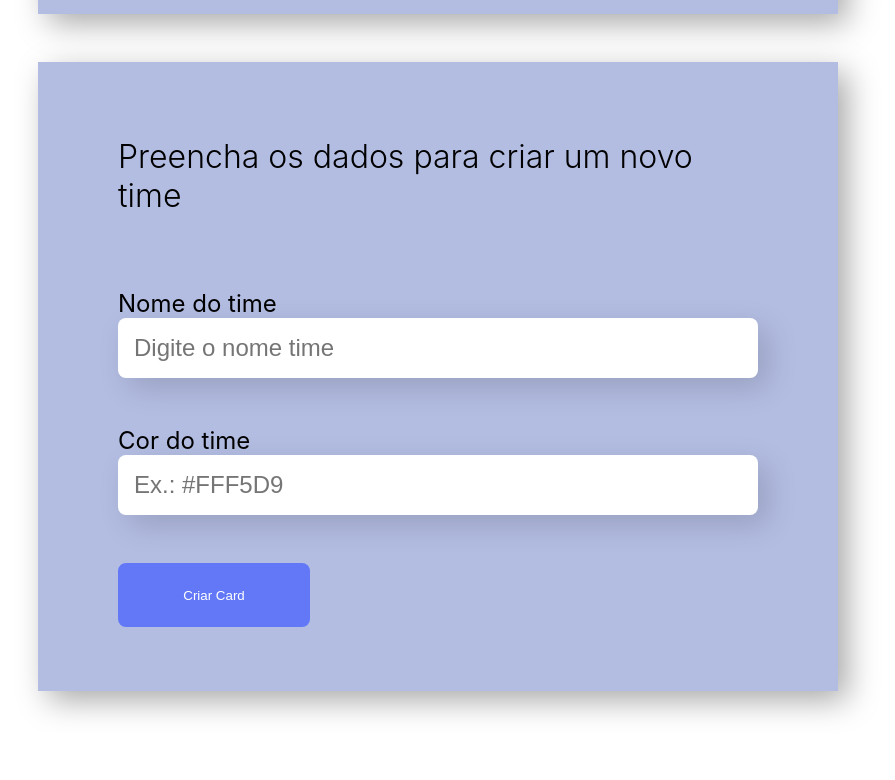
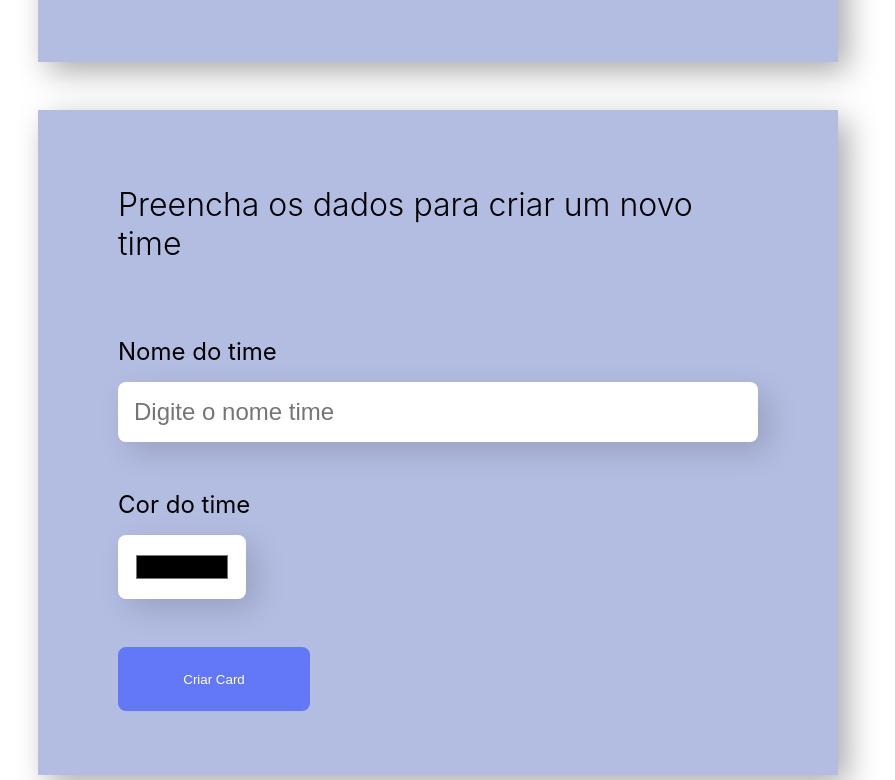
Before and after one commit to GabrielPPM/React-desenvolvendo-com-JavaScript, a React (Create React App) app in the folder organo/: page / in a window 1280 px wide. Shown: the part 1468-2248 px from the top of the page, without its empty margins (202-1097 px from the left). Built offline with nearby package versions, Linux system fonts and the light colour scheme.

Commit message:
adicionado feature de seleção de cor ao formulário. Adicionado feature de favorito

```diff
--- a/organo/src/App.js
+++ b/organo/src/App.js
@@ -17,19 +17,38 @@ function App() {
 	}
 	const [times, setTimes] = useState([
 		{ 	id: uuidv4(),
-			nome: "Back-End", cor: "#D9F7E9" },
+			favorito: false,
+			nome: "Back-End",
+			cor: "#D9F7E9"
+		},
 		{ 	id: uuidv4(),
-			nome: "Front-End", cor: "#E8F8FF" },
+			favorito: false,
+			nome: "Front-End",
+			cor: "#E8F8FF"
+		},
 		{ 	id: uuidv4(),
-			nome: "Data Science", cor: "#F0F8E2" },
+			favorito: false,
+			nome: "Data Science",
+			cor: "#F0F8E2"
+		},
 		{ 	id: uuidv4(),
-			nome: "DevOps", cor: "#FDE7E8" },
-			{ 	id: uuidv4(),
-				nome: "UX e Design", cor: "#FAE9F5" },
-				{ 	id: uuidv4(),
-					nome: "Mobile", cor: "#FFF5D9" },
-					{
-						id: uuidv4(),
+			favorito: false,
+			nome: "DevOps",
+			cor: "#FDE7E8"
+		},
+		{ 	id: uuidv4(),
+			favorito: false,
+			nome: "UX e Design",
+			cor: "#FAE9F5"
+		},
+		{ 	id: uuidv4(),
+			favorito: false,
+			nome: "Mobile",
+			cor: "#FFF5D9"
+		},
+		{
+			id: uuidv4(),
+			favorito: false,
 			nome: "Inovação e Gestão",
 			cor: "#FFEEDF",
 		},
@@ -57,6 +76,15 @@ function App() {
 		);
 	}
 
+	function resolverFavorito(id){
+		setColaboradores(colaboradores.map(colaborador => {
+			if(colaborador.id === id){
+				colaborador.favorito  = !colaborador.favorito
+				return colaborador
+			}
+		}))
+	}
+
 
 	return (
 		<div className="app">
@@ -82,7 +110,8 @@ function App() {
 							cor={time.cor}
 							colaboradores={colaboradores}
 							aoDeletar={aoDeletar}
-							mudarCor={mudarCorDoTime}></Time>
+							mudarCor={mudarCorDoTime}
+							aoFavoritar={resolverFavorito}></Time>
 					);
 				} else return "";
 			})}
--- a/organo/src/componentes/CardColaborador/CardColaborador.css
+++ b/organo/src/componentes/CardColaborador/CardColaborador.css
@@ -5,7 +5,7 @@
     align-items: center;
     text-align: center;
     width: 15rem;
-    height: 12rem;
+    height: 14rem;
     background: white;
     border-radius: 1rem;
     border-top: 7rem solid;
@@ -15,8 +15,8 @@
 
 .card .deletar{
     position: relative;
-    right: -7.9rem;
-    top: -1.6rem
+    right: -8rem;
+    top: -1.5rem;
 }
 
 .card img{
@@ -50,3 +50,7 @@
     overflow-y: auto;
     text-overflow:ellipsis;
 }
+
+.card .favoritar{
+    margin-top: 1.3rem;
+}
--- a/organo/src/componentes/CardColaborador/index.js
+++ b/organo/src/componentes/CardColaborador/index.js
@@ -1,12 +1,26 @@
 import "./CardColaborador.css";
 import { IoIosCloseCircle } from "react-icons/io";
+import { FaHeart } from "react-icons/fa";
+import { FaRegHeart } from "react-icons/fa";
 
-const CardColaborador = ({ cor, colaborador, aoDeletar, id }) => {
+const CardColaborador = ({ cor, colaborador, aoDeletar, id, aoFavoritar }) => {
+
+	const propsFavorito = {
+		size: 25,
+		onClick: favoritar
+	}
+
+	function favoritar(){
+		aoFavoritar(colaborador.id)
+	}
+
 	return (
 		<section className="card" style={{ borderTopColor: cor }}>
-			<div className="deletar" onClick={evento =>
-				{console.log('EVENTO', evento.target)
-					aoDeletar(id)}}>
+			<div className="deletar" onClick={() =>
+				{
+					aoDeletar(id)
+				}
+				}>
 				<IoIosCloseCircle size={30} className="deletar-icon"/>
 			</div>
 			<img src={colaborador.imagem} alt={colaborador.nome}></img>
@@ -15,6 +29,7 @@ const CardColaborador = ({ cor, colaborador, aoDeletar, id }) => {
 				<p className="card-descricao">
 					Desenvolvedor de software e {colaborador.cargo}
 				</p>
+				<div className="favoritar">{colaborador.favorito ? <FaHeart {...propsFavorito} color="#ff0000" /> : <FaRegHeart  {...propsFavorito} />}</div>
 			</div>
 		</section>
 	);
--- a/organo/src/componentes/Fomulario/index.js
+++ b/organo/src/componentes/Fomulario/index.js
@@ -54,7 +54,7 @@ const Formulario = (props) => {
                 <form onSubmit={aoSalvarTime}>
                     <h1>Preencha os dados para criar um novo time</h1>
                     <Input obrigatorio={true} label='Nome do time' placeholder='Digite o nome time' valor={nomeTime} aoAlterado={valor => setNomeTime(valor)}></Input>
-                    <Input obrigatorio={true} label='Cor do time' placeholder='Ex.: #FFF5D9' valor={corTime} aoAlterado={valor => setCorTime(valor)}></Input>
+                    <Input type='color' obrigatorio={true} label='Cor do time' placeholder='Ex.: #FFF5D9' valor={corTime} aoAlterado={valor => setCorTime(valor)}></Input>
                     <Botao>
                         Criar Card
                     </Botao>
--- a/organo/src/componentes/Input/Input.css
+++ b/organo/src/componentes/Input/Input.css
@@ -1,9 +1,14 @@
-label{
+.input-text{
+    display: flex;
+    flex-direction: column;
+}
+
+.input-text label{
     font-size: 1.5rem;
     margin-bottom: 1rem;
 }
 
-input{
+.input-text input{
     width: 100%;
     padding: 1rem;
     background-color: #FFF;
@@ -13,3 +18,23 @@ input{
     font-size: 1.5rem;
     box-sizing : border-box;
 }
+
+.input-color{
+    display: flex;
+    flex-direction: column;
+}
+
+.input-color label{
+    font-size: 1.5rem;
+    margin-bottom: 1rem;
+}
+
+.input-color input{
+    width: 8rem;
+    height: 4rem;
+    padding: 1rem;
+    background-color: #FFF;
+    border: none;
+    border-radius: 0.5rem;
+    box-shadow: 0.62rem 0.62rem 1.88rem rgb(0, 0, 0, 0.15);
+}
--- a/organo/src/componentes/Input/index.js
+++ b/organo/src/componentes/Input/index.js
@@ -1,16 +1,15 @@
 import './Input.css'
 
-const Input = (props) => {
-
+const Input = ({type = 'text', obrigatorio ,valor, label, placeholder, aoAlterado}) => {
 
     const aoDigitado = (evento) => {
-        props.aoAlterado(evento.target.value)
+        aoAlterado(evento.target.value)
     }
 
     return (
-        <div>
-            <label>{props.label}</label>
-            <input value={props.valor} required={props.obrigatorio} placeholder={props.placeholder} onChange={aoDigitado}/>
+        <div className={'input-' + type}>
+            <label>{label}</label>
+            <input type={type} value={valor} required={obrigatorio} placeholder={placeholder} onChange={aoDigitado}/>
         </div>
     )
 }
--- a/organo/src/componentes/Time/index.js
+++ b/organo/src/componentes/Time/index.js
@@ -9,6 +9,7 @@ const Time = ({
 	colaboradores,
 	aoDeletar,
 	mudarCor,
+	aoFavoritar,
 }) => {
 
 
@@ -26,6 +27,7 @@ const Time = ({
 								colaborador={colaborador}
 								cor={cor}
 								aoDeletar={aoDeletar}
+								aoFavoritar={aoFavoritar}
 							/>
 						);
 					else return "";
```
Also changed, not shown: organo/package.json (+13 -1 lines), 2 other files (tests, documents, lock files or other folders).
